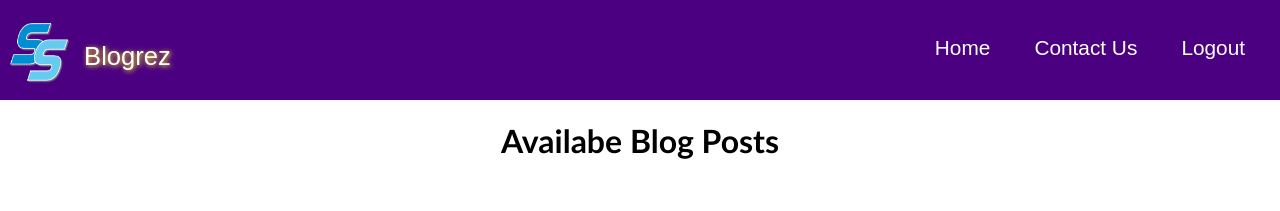
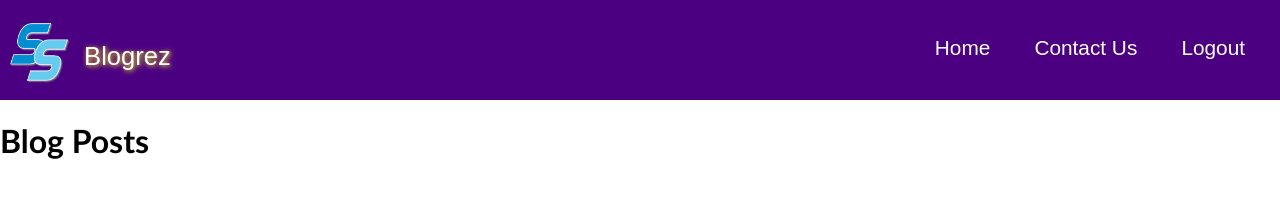
Before and after one commit to Saad-Saheed/siwesproject, a plain HTML site: page index.html in a window 1280 px wide. Shown: the top 211 px of the page. Drawn offline with Linux system fonts and the light colour scheme.

Commit message:
i have changed home page title

```diff
--- a/index.html
+++ b/index.html
@@ -34,7 +34,7 @@
         </nav>
 
     </header>
-    <h1 align="center">Availabe Blog Posts</h1>
+    <h1 align="left">Blog Posts</h1>
     <main class="container">
 
         <div class="grid-item">
```
